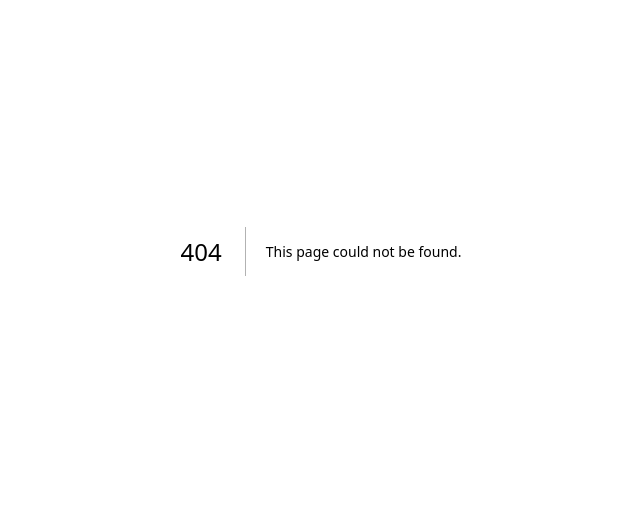
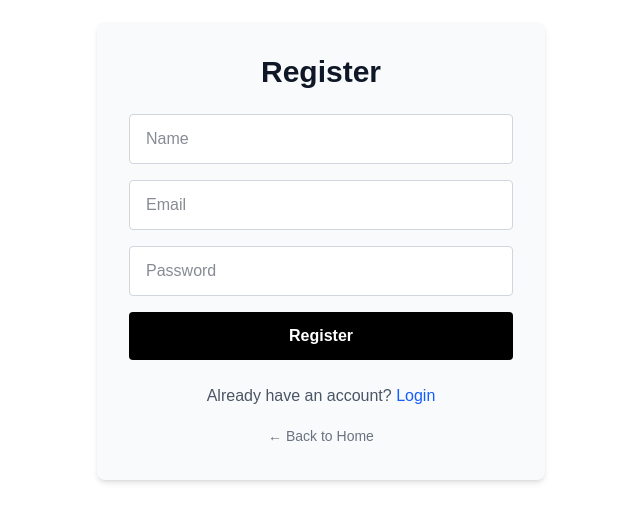
Before and after one commit to tru-leverette/xmpcommerce, a Next.js app: page /register in a window 1280 px wide. Before the commit this address had no page. Shown: the part 149-670 px from the top of the page, without its empty margins (319-959 px from the left). Built offline with nearby package versions, Linux system fonts and the light colour scheme.

Commit message:
created basic login, registration and dashboard

```diff
--- /dev/null
+++ b/src/app/dashboard/Dashboard.tsx
@@ -0,0 +1,28 @@
+import Link from "next/link";
+
+export default function Dashboard() {
+  return (
+    <>
+      <h1 className="text-3xl font-bold mb-6 text-center text-gray-900 dark:text-white">
+        User Dashboard
+      </h1>
+      <p className="text-lg text-center text-gray-700 dark:text-gray-300 mb-8">
+        Welcome to your dashboard! Here you can manage your account, view your activity, and update your profile.
+      </p>
+      <div className="flex flex-col gap-4 items-center">
+        <Link
+          href="/"
+          className="bg-black dark:bg-white text-white dark:text-black font-semibold py-3 px-6 rounded hover:bg-gray-800 dark:hover:bg-gray-200 transition-colors"
+        >
+          Go to Home
+        </Link>
+        <Link
+          href="/login"
+          className="text-blue-600 dark:text-blue-400 hover:underline"
+        >
+          Log out
+        </Link>
+        </div>
+        </>
+  )
+}
--- /dev/null
+++ b/src/app/dashboard/page.tsx
@@ -0,0 +1,104 @@
+"use client";
+
+import { useState } from "react";
+import Dashboard from "./Dashboard";
+
+export default function DashboardWrapper() {
+  const [menuOpen, setMenuOpen] = useState(true);
+
+  return (
+    <div id="dashooard-wrapper" className="min-h-screen bg-white dark:bg-black p-0 flex flex-col">
+      {/* Menu Header */}
+      <header className="w-full mb-8">
+        <nav className="flex justify-between items-center py-4 px-8 bg-gray-100 dark:bg-gray-800 shadow">
+          <span className="text-xl font-bold text-gray-900 dark:text-white">
+            XMPCommerce
+          </span>
+          <div className="flex gap-6 items-center">
+            {/* Hamburger Icon */}
+            <button
+              className="md:hidden flex flex-col justify-center items-center w-8 h-8 focus:outline-none"
+              aria-label="Open menu"
+              onClick={() => setMenuOpen((open) => !open)}
+            >
+              <span className="block w-6 h-0.5 bg-gray-700 dark:bg-gray-200 mb-1"></span>
+              <span className="block w-6 h-0.5 bg-gray-700 dark:bg-gray-200 mb-1"></span>
+              <span className="block w-6 h-0.5 bg-gray-700 dark:bg-gray-200"></span>
+            </button>
+            <a
+              href="/dashboard"
+              className="hidden md:inline text-gray-700 dark:text-gray-200 hover:underline font-medium"
+            >
+              Dashboard
+            </a>
+            <a
+              href="/"
+              className="hidden md:inline text-gray-700 dark:text-gray-200 hover:underline font-medium"
+            >
+              Home
+            </a>
+          </div>
+        </nav>
+      </header>
+      <div className="flex flex-1 w-full max-w-5xl mx-auto px-4">
+        {/* Side Navigation */}
+        <aside
+          className={`
+            fixed top-0 left-0 h-full z-40 bg-gray-100 dark:bg-gray-800 shadow-lg p-6 flex flex-col gap-4 w-64
+            transform transition-transform duration-300
+            ${menuOpen ? "translate-x-0" : "-translate-x-full"}
+            md:static md:translate-x-0 md:w-48 md:mr-8 md:rounded-lg md:shadow md:p-6 md:h-auto
+            md:flex md:flex-col md:gap-4
+            h-full
+          `}
+          style={{ minHeight: "calc(100vh - 2rem)" }} // ensures full height on desktop
+        >
+          <div className="flex items-center justify-between mb-6 md:hidden">
+            <span className="text-lg font-bold text-gray-900 dark:text-white">Menu</span>
+            <button
+              className="w-8 h-8 flex items-center justify-center"
+              aria-label="Close menu"
+              onClick={() => setMenuOpen(false)}
+            >
+              <span className="block w-6 h-0.5 bg-gray-700 dark:bg-gray-200 rotate-45 absolute"></span>
+              <span className="block w-6 h-0.5 bg-gray-700 dark:bg-gray-200 -rotate-45"></span>
+            </button>
+          </div>
+          <a
+            href="/dashboard"
+            className="text-gray-800 dark:text-gray-100 hover:underline font-medium"
+            onClick={() => setMenuOpen(false)}
+          >
+            Overview
+          </a>
+          <a
+            href="#profile"
+            className="text-gray-700 dark:text-gray-300 hover:underline"
+            onClick={() => setMenuOpen(false)}
+          >
+            Profile
+          </a>
+          <a
+            href="#settings"
+            className="text-gray-700 dark:text-gray-300 hover:underline"
+            onClick={() => setMenuOpen(false)}
+          >
+            Settings
+          </a>
+        </aside>
+        {/* Overlay for mobile menu */}
+        {menuOpen && (
+          <div
+            className="fixed inset-0 bg-black bg-opacity-30 z-30 md:hidden"
+            onClick={() => setMenuOpen(false)}
+          />
+        )}
+        <main className="flex-1">
+          <div className="bg-gray-50 dark:bg-gray-900 rounded-lg shadow-md p-8 min-h-full">
+            <Dashboard />
+          </div>
+        </main>
+      </div>
+    </div>
+  );
+}
--- /dev/null
+++ b/src/app/login/page.tsx
@@ -0,0 +1,74 @@
+"use client";
+
+import { useState } from "react";
+import Link from "next/link";
+
+export default function LoginPage() {
+  const [isRegister, setIsRegister] = useState(false);
+
+  return (
+    <div className="flex flex-col items-center justify-center min-h-screen bg-white dark:bg-black p-8">
+      <div className="w-full max-w-md bg-gray-50 dark:bg-gray-900 rounded-lg shadow-md p-8">
+        <h1 className="text-3xl font-bold mb-6 text-center text-gray-900 dark:text-white">
+          {isRegister ? "Register" : "Login"}
+        </h1>
+        <form className="flex flex-col gap-4">
+          {isRegister && (
+            <input
+              type="text"
+              placeholder="Name"
+              className="px-4 py-3 rounded border border-gray-300 dark:border-gray-700 bg-white dark:bg-gray-800 text-gray-900 dark:text-white"
+              required
+            />
+          )}
+          <input
+            type="email"
+            placeholder="Email"
+            className="px-4 py-3 rounded border border-gray-300 dark:border-gray-700 bg-white dark:bg-gray-800 text-gray-900 dark:text-white"
+            required
+          />
+          <input
+            type="password"
+            placeholder="Password"
+            className="px-4 py-3 rounded border border-gray-300 dark:border-gray-700 bg-white dark:bg-gray-800 text-gray-900 dark:text-white"
+            required
+          />
+          <button
+            type="submit"
+            className="bg-black dark:bg-white text-white dark:text-black font-semibold py-3 rounded hover:bg-gray-800 dark:hover:bg-gray-200 transition-colors"
+          >
+            {isRegister ? "Register" : "Login"}
+          </button>
+        </form>
+        <div className="mt-6 text-center">
+          {isRegister ? (
+            <>
+              <span className="text-gray-600 dark:text-gray-400">Already have an account? </span>
+              <button
+                className="text-blue-600 dark:text-blue-400 hover:underline"
+                onClick={() => setIsRegister(false)}
+              >
+                Login
+              </button>
+            </>
+          ) : (
+            <>
+              <span className="text-gray-600 dark:text-gray-400">Don't have an account? </span>
+              <button
+                className="text-blue-600 dark:text-blue-400 hover:underline"
+                onClick={() => setIsRegister(true)}
+              >
+                Register
+              </button>
+            </>
+          )}
+        </div>
+        <div className="mt-4 text-center">
+          <Link href="/" className="text-sm text-gray-500 hover:underline">
+            &larr; Back to Home
+          </Link>
+        </div>
+      </div>
+    </div>
+  );
+}
--- a/src/app/page.tsx
+++ b/src/app/page.tsx
@@ -1,4 +1,4 @@
-"use client";
+
 
 import Image from "next/image";
 
--- /dev/null
+++ b/src/app/register/page.tsx
@@ -0,0 +1,63 @@
+"use client";
+
+import Link from "next/link";
+
+export default function RegisterPage() {
+  return (
+    <div className="flex flex-col items-center justify-center min-h-screen bg-white dark:bg-black p-8">
+      <div className="w-full max-w-md bg-gray-50 dark:bg-gray-900 rounded-lg shadow-md p-8">
+        <h1 className="text-3xl font-bold mb-6 text-center text-gray-900 dark:text-white">
+          Register
+        </h1>
+        <form
+          className="flex flex-col gap-4"
+          onSubmit={(e) => e.preventDefault()}
+        >
+          <input
+            type="text"
+            placeholder="Name"
+            className="px-4 py-3 rounded border border-gray-300 dark:border-gray-700 bg-white dark:bg-gray-800 text-gray-900 dark:text-white"
+            required
+          />
+          <input
+            type="email"
+            placeholder="Email"
+            className="px-4 py-3 rounded border border-gray-300 dark:border-gray-700 bg-white dark:bg-gray-800 text-gray-900 dark:text-white"
+            required
+          />
+          <input
+            type="password"
+            placeholder="Password"
+            className="px-4 py-3 rounded border border-gray-300 dark:border-gray-700 bg-white dark:bg-gray-800 text-gray-900 dark:text-white"
+            required
+          />
+          <button
+            type="submit"
+            className="bg-black dark:bg-white text-white dark:text-black font-semibold py-3 rounded hover:bg-gray-800 dark:hover:bg-gray-200 transition-colors"
+          >
+            Register
+          </button>
+        </form>
+        <div className="mt-6 text-center">
+          <span className="text-gray-600 dark:text-gray-400">
+            Already have an account?{" "}
+          </span>
+          <Link
+            href="/login"
+            className="text-blue-600 dark:text-blue-400 hover:underline"
+          >
+            Login
+          </Link>
+        </div>
+        <div className="mt-4 text-center">
+          <Link
+            href="/"
+            className="text-sm text-gray-500 hover:underline"
+          >
+            &larr; Back to Home
+          </Link>
+        </div>
+      </div>
+    </div>
+  );
+}
```
